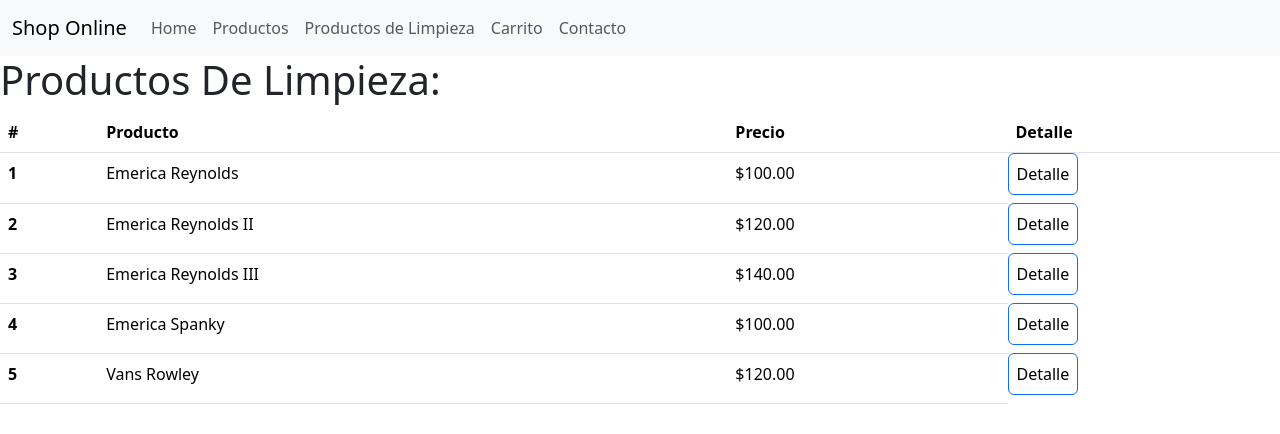
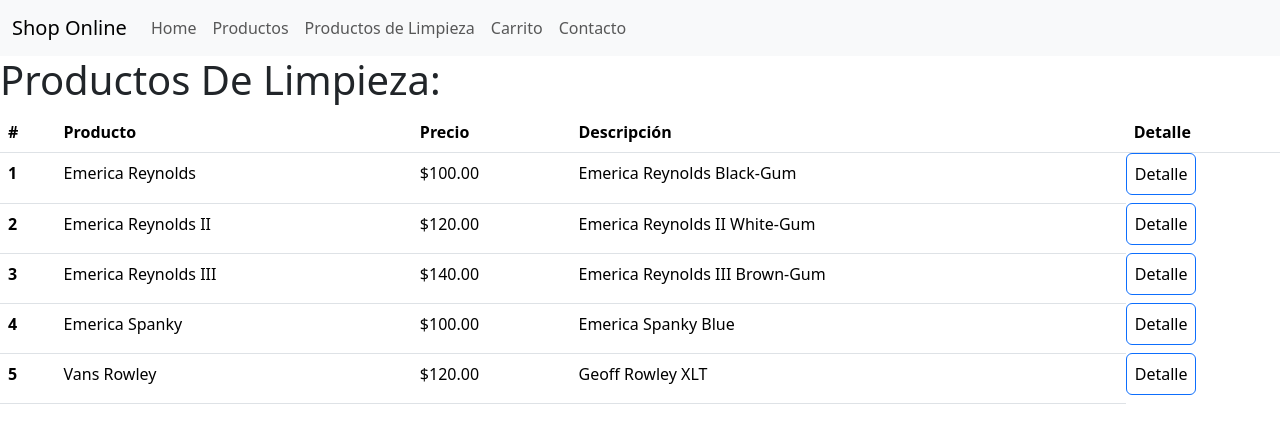
Before and after one commit to RFerreiraN/landing-mock-api, an Angular app: page /productosLimpieza in a window 1280 px wide. Shown: the top 434 px of the page. Built offline with nearby package versions, Linux system fonts and the light colour scheme.

Commit message:
refactor

```diff
--- a/src/app/productos-limpieza-detalles/productos-limpieza-detalles.component.ts
+++ b/src/app/productos-limpieza-detalles/productos-limpieza-detalles.component.ts
@@ -11,7 +11,7 @@
 })
 export class ProductosLimpiezaDetallesComponent implements OnInit {
   producto? : Producto;
-  productList : Producto[] = productList;
+  productList? = productList;
 
   constructor(
     private _router : ActivatedRoute
--- a/src/app/productos-limpieza/productos-limpieza.component.html
+++ b/src/app/productos-limpieza/productos-limpieza.component.html
@@ -5,6 +5,7 @@
       <th scope="col">#</th>
       <th scope="col">Producto</th>
       <th scope="col">Precio</th>
+      <th scope="col">Descripción</th>
       <th scope="col">Detalle</th>
     </tr>
   </thead>
@@ -13,6 +14,7 @@
       <th scope="row">{{producto.id}}</th>
       <td>{{producto.title}}</td>
       <td>{{producto.price | currency }}</td>
+      <td>{{producto.description }}</td>
       <button class="btn btn-outline-primary mb-2" [routerLink]="['/productosLimpieza', producto.id]">Detalle</button>
     </tr>
   </tbody>
```
